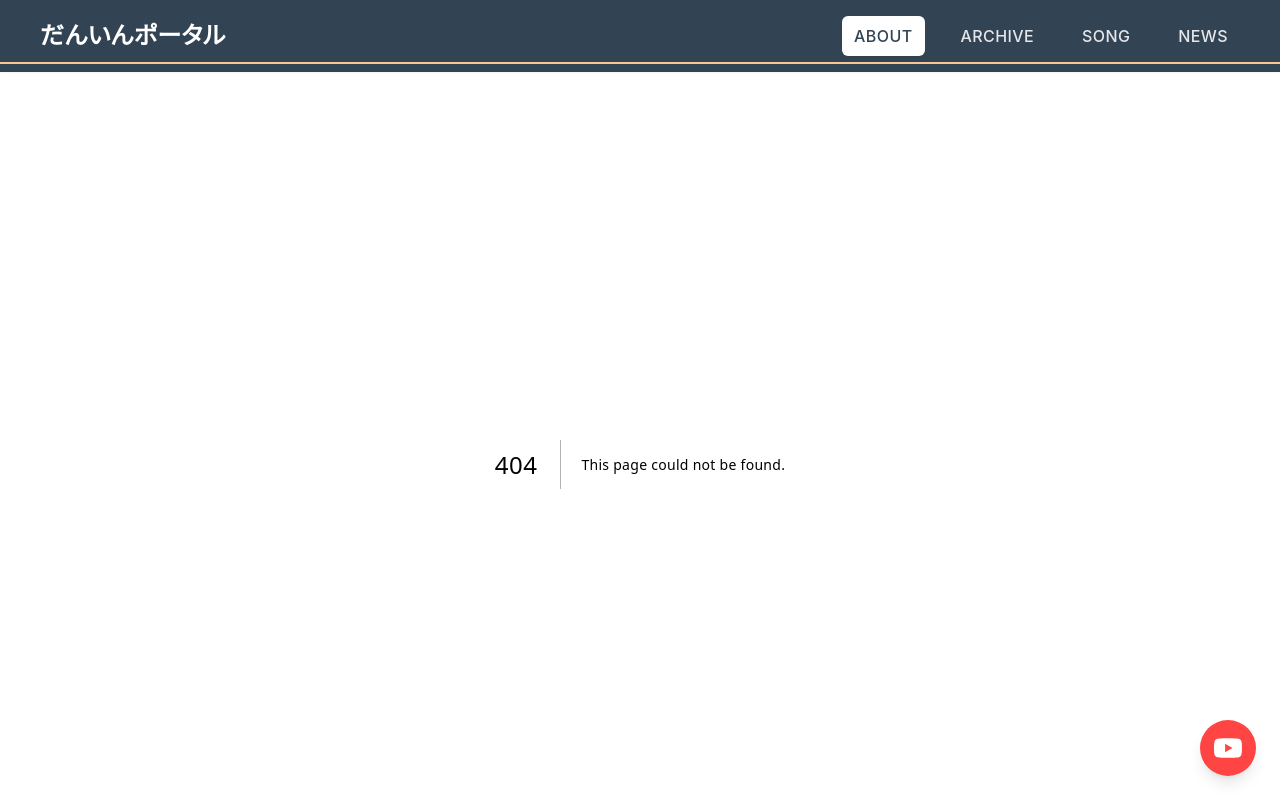
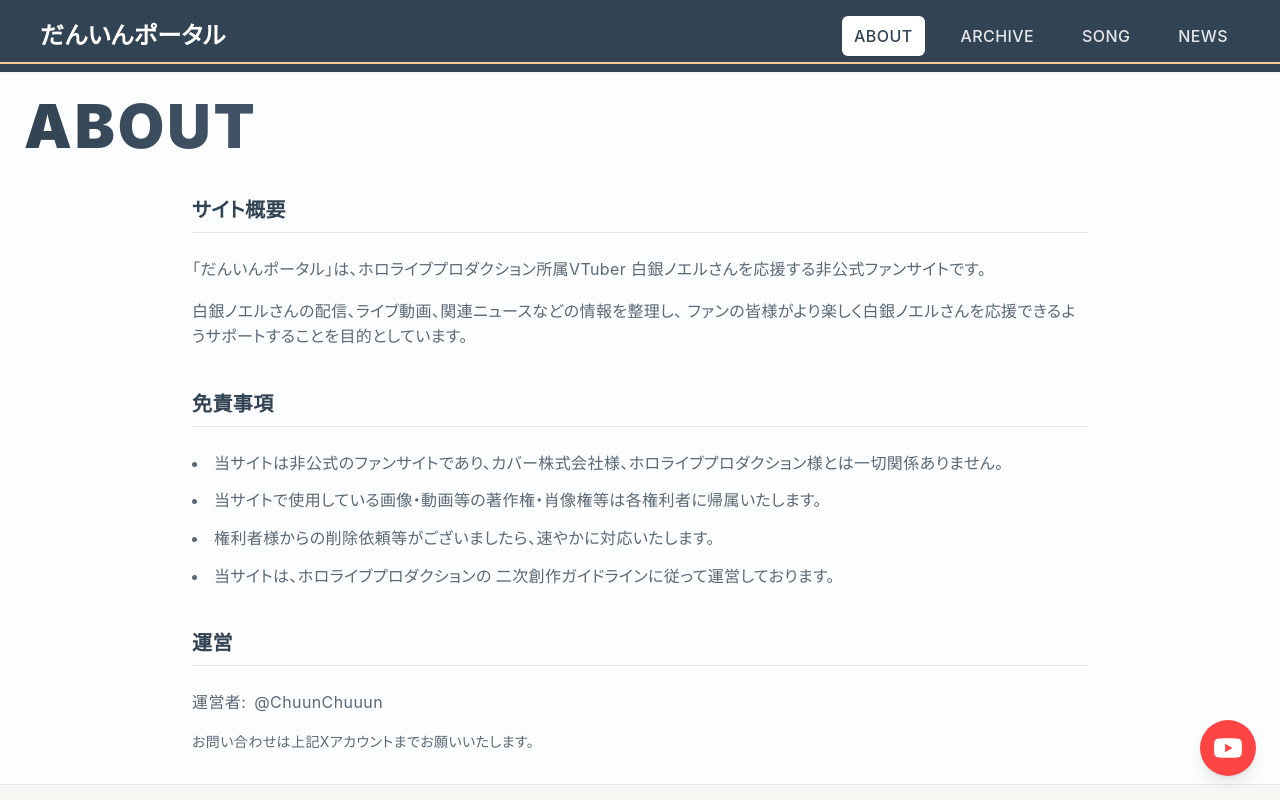
Before and after one commit to wtnb-yk/shirogane-holy-knights, a Next.js app in the folder frontend/: page /about in a window 1280 px wide. Before the commit this address had no page. Shown: the top 800 px of the page. Built offline with nearby package versions, Linux system fonts and the light colour scheme.

Commit message:
feat: add About page with site overview, disclaimer, and management information

```diff
--- /dev/null
+++ b/frontend/src/app/about/page.tsx
@@ -0,0 +1,87 @@
+'use client';
+
+import { PageLayout } from '@/components/common/PageLayout';
+
+export default function AboutPage() {
+  return (
+    <PageLayout
+      title="ABOUT"
+      description={
+        <p></p>
+      }
+    >
+      <div className="max-w-4xl mx-auto space-y-10">
+        {/* サイト概要 */}
+        <section>
+          <h2 className="text-xl font-bold text-surface-primary mb-6 pb-2 border-b border-surface-border">
+            サイト概要
+          </h2>
+          <div className="space-y-4 text-surface-primary/80">
+            <p>
+              「だんいんポータル」は、ホロライブプロダクション所属VTuber 白銀ノエルさんを応援する非公式ファンサイトです。
+            </p>
+            <p>
+              白銀ノエルさんの配信、ライブ動画、関連ニュースなどの情報を整理し、
+              ファンの皆様がより楽しく白銀ノエルさんを応援できるようサポートすることを目的としています。
+            </p>
+          </div>
+        </section>
+
+        {/* 免責事項 */}
+        <section>
+          <h2 className="text-xl font-bold text-surface-primary mb-6 pb-2 border-b border-surface-border">
+            免責事項
+          </h2>
+          <div className="space-y-4 text-surface-primary/80">
+            <ul className="space-y-3 list-disc list-inside">
+              <li>
+                当サイトは非公式のファンサイトであり、カバー株式会社様、ホロライブプロダクション様とは一切関係ありません。
+              </li>
+              <li>
+                当サイトで使用している画像・動画等の著作権・肖像権等は各権利者に帰属いたします。
+              </li>
+              <li>
+                権利者様からの削除依頼等がございましたら、速やかに対応いたします。
+              </li>
+              <li>
+                当サイトは、ホロライブプロダクションの
+                <a
+                  href="https://hololivepro.com/terms/"
+                  target="_blank"
+                  rel="noopener noreferrer"
+                  className="text-accent-primary hover:text-accent-primary/80 transition-colors ml-1"
+                >
+                  二次創作ガイドライン
+                </a>
+                に従って運営しております。
+              </li>
+            </ul>
+          </div>
+        </section>
+
+        {/* 運営 */}
+        <section>
+          <h2 className="text-xl font-bold text-surface-primary mb-6 pb-2 border-b border-surface-border">
+            運営
+          </h2>
+          <div className="space-y-4 text-surface-primary/80">
+            <div className="flex items-center gap-2">
+              <span>運営者:</span>
+              <a
+                href="https://x.com/ChuunChuuun"
+                target="_blank"
+                rel="noopener noreferrer"
+                className="text-accent-primary hover:text-accent-primary/80 transition-colors"
+              >
+                @ChuunChuuun
+              </a>
+            </div>
+            <p className="text-sm">
+              お問い合わせは上記Xアカウントまでお願いいたします。
+            </p>
+          </div>
+        </section>
+      </div>
+    </PageLayout>
+  );
+}
```
